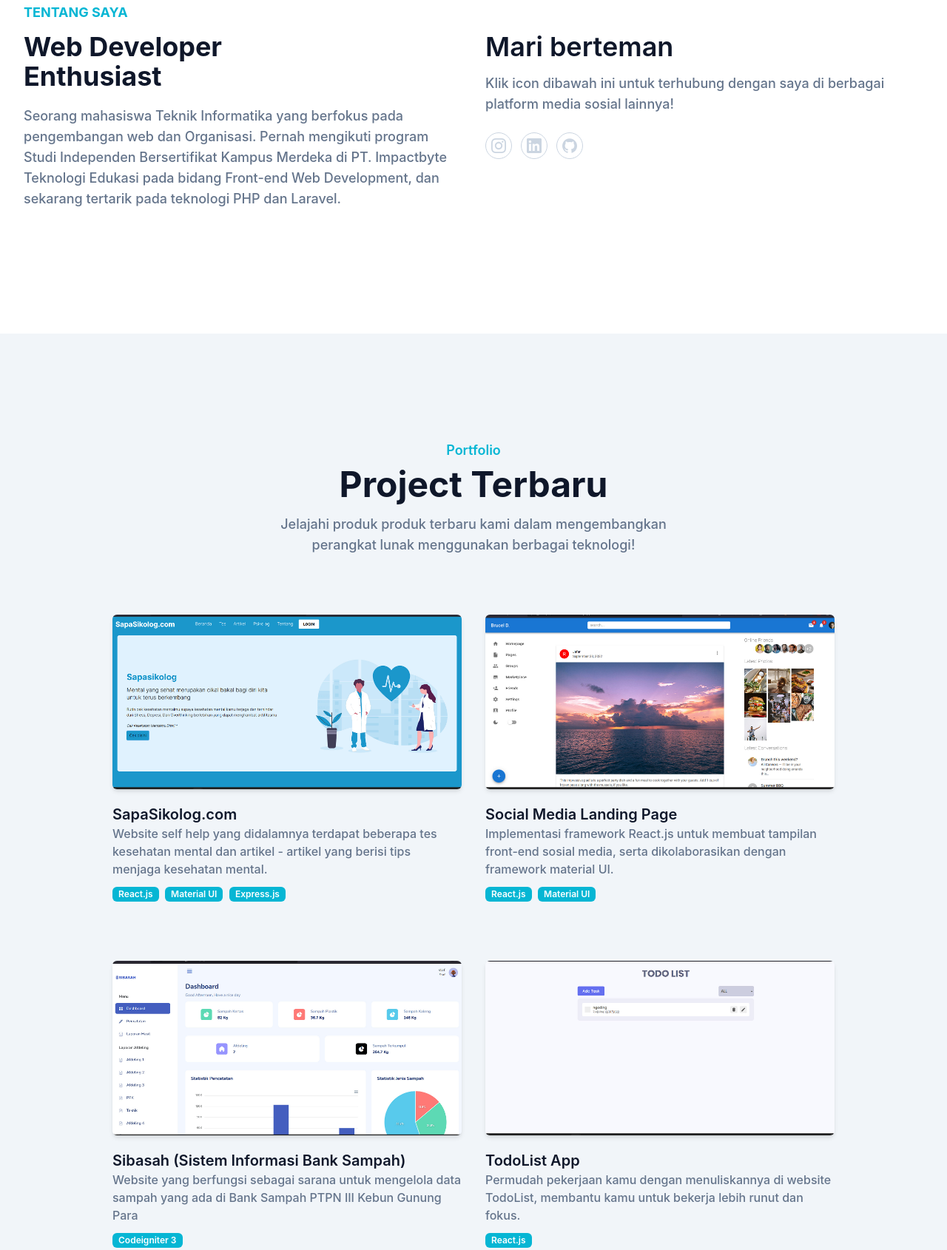
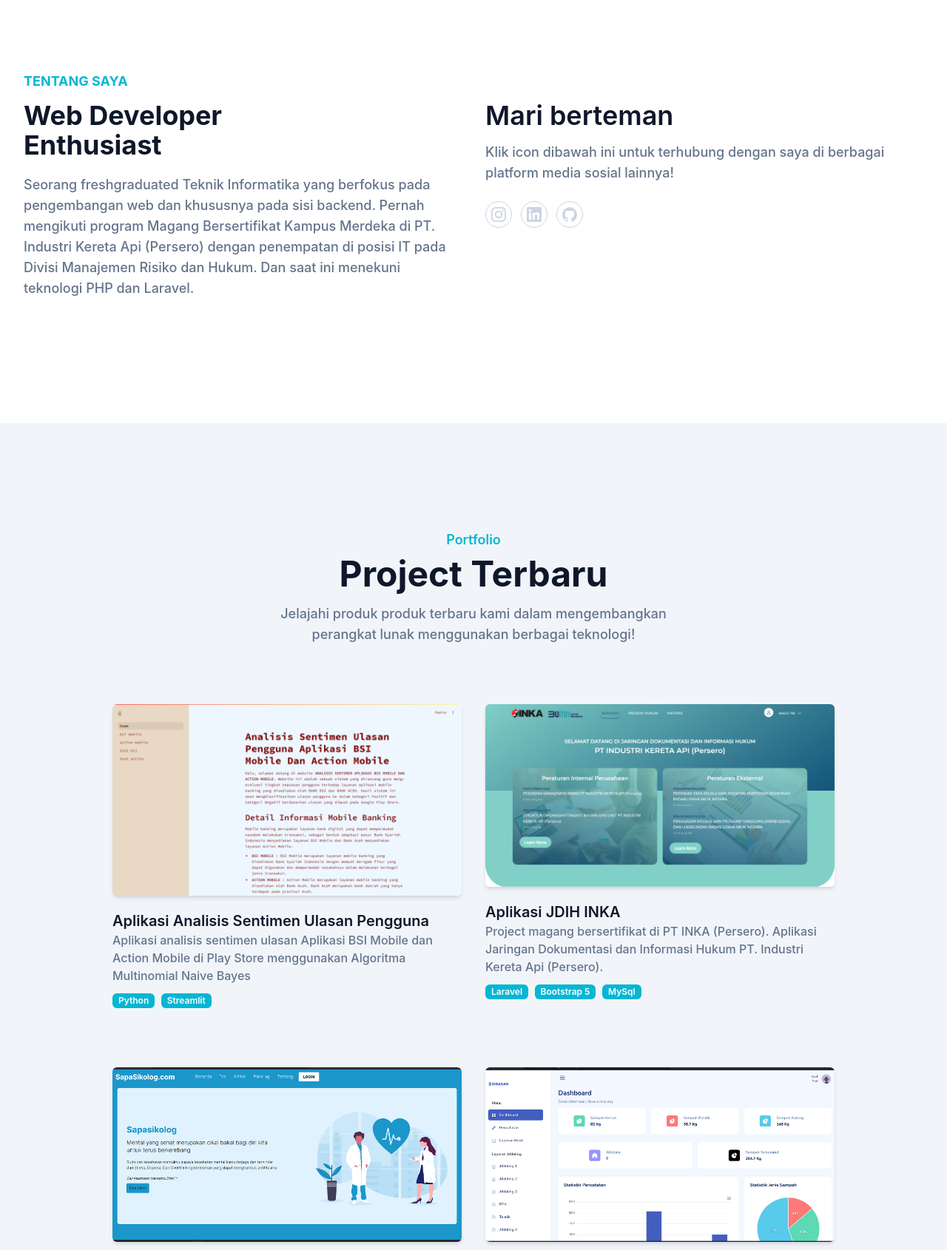
Before and after one commit to BrucelD14/BrucelD14.github.io, a website: page index.html in a window 1280 px wide. Shown: the part 820-2510 px from the top of the page at 74% size. Drawn offline with nearby package versions, Linux system fonts and the light colour scheme.

Commit message:
update E portfolio

```diff
--- a/index.html
+++ b/index.html
@@ -61,7 +61,7 @@
           <h1 class="text-base font-semibold text-primary md:text-xl">Halo Semua 👋, Saya <span
               class="block font-bold text-dark text-4xl mt-1 lg:text-5xl">Brucel Duta</span>
           </h1>
-          <h2 class="font-medium text-secondary text-lg mb-5 lg:text-2xl">Student & <span class="text-dark">Web
+          <h2 class="font-medium text-secondary text-lg mb-5 lg:text-2xl">Backend & <span class="text-dark">Web
               Developer</span>
           </h2>
           <p class="font-medium text-secondary mb-10 leading-relaxed">Do the Best, God the Rest
@@ -74,10 +74,10 @@
 
         <div class="w-full self-end px-4 lg:w-1/2">
           <div class="relative mt-10 lg:mt-9 lg:right-0">
-            <img src="dist/img/almet-brucel.png" alt="Brucel Duta" class="max-w-full mx-auto">
+            <img src="dist/img/bruce_port-trans.png" alt="Brucel Duta" class="max-w-full mx-auto">
             <span class="absolute bottom-0.5 -z-10 left-1/2 -translate-x-1/2 md:scale-125">
 
-              <svg width="400" height="400" viewBox="0 0 200 200" xmlns="http://www.w3.org/2000/svg">
+              <svg width="500" height="500" viewBox="0 0 200 200" xmlns="http://www.w3.org/2000/svg">
                 <path fill="#06b6d4"
                   d="M55,0.9C55,32.9,27.5,65.8,-1.7,65.8C-31,65.8,-62,32.9,-62,0.9C-62,-31,-31,-62.1,-1.7,-62.1C27.5,-62.1,55,-31,55,0.9Z"
                   transform="translate(100 100)" />
@@ -98,10 +98,10 @@
           <h4 class="font-bold uppercase text-primary text-lg mb-3">Tentang Saya</h4>
           <h2 class="font-bold text-dark text-3xl mb-5 max-w-md lg:text-4xl">Web Developer Enthusiast
           </h2>
-          <p class="font-medium text-base text-secondary max-w-xl lg:text-lg">Seorang mahasiswa Teknik Informatika yang
-            berfokus pada pengembangan web dan Organisasi. Pernah mengikuti program Studi Independen Bersertifikat
-            Kampus Merdeka di PT. Impactbyte Teknologi Edukasi pada bidang Front-end Web Development, dan sekarang
-            tertarik pada teknologi PHP dan Laravel.
+          <p class="font-medium text-base text-secondary max-w-xl lg:text-lg">Seorang freshgraduated Teknik Informatika
+            yang berfokus pada pengembangan web dan khususnya pada sisi backend. Pernah mengikuti program Magang
+            Bersertifikat Kampus Merdeka di PT. Industri Kereta Api (Persero) dengan penempatan di posisi IT pada Divisi
+            Manajemen Risiko dan Hukum. Dan saat ini menekuni teknologi PHP dan Laravel.
           </p>
         </div>
 
@@ -120,7 +120,7 @@
               </svg>
             </a>
             <!-- linkedin -->
-            <a href="https://www.linkedin.com/in/brucel-duta-samudera-7155941b9/" target="_blank"
+            <a href="https://www.linkedin.com/in/brucel-duta-7155941b9/" target="_blank"
               class="w-9 h-9 mr-3 rounded-full flex justify-center items-center border border-slate-300 text-slate-300 hover:border-primary hover:bg-primary hover:text-white">
               <svg role="img" width="20" class="fill-current" viewBox="0 0 24 24" xmlns="http://www.w3.org/2000/svg">
                 <title>LinkedIn</title>
@@ -157,6 +157,41 @@
       </div>
 
       <div class="w-full px-4 flex flex-wrap justify-center xl:w-10/12 xl:mx-auto">
+
+        <div class="mb-12 p-4 md:w-1/2">
+          <div class="rounded-md shadow-md overflow-hidden">
+            <img src="dist/img/portfolio/port_analisis.png" alt="Aplikasi JDIH INKA" width="w-full">
+          </div>
+          <h3 class="font-semibold text-xl text-dark mt-5">Aplikasi Analisis Sentimen Ulasan Pengguna</h3>
+          <p class="font-medium text-base text-secondary">Aplikasi analisis sentimen ulasan Aplikasi BSI Mobile dan
+            Action Mobile di Play Store menggunakan Algoritma Multinomial Naive Bayes</p>
+          <button
+            class="text-xs font-semibold text-white bg-primary py-0.5 px-2 rounded-md mt-3 mr-1 hover:cursor-default inline-block">Python
+          </button>
+          <button
+            class="text-xs font-semibold text-white bg-primary py-0.5 px-2 rounded-md mt-3 mr-1 hover:cursor-default inline-block">Streamlit
+          </button>
+        </div>
+        <div class="mb-12 p-4 md:w-1/2">
+          <div class="rounded-md shadow-md overflow-hidden">
+            <img src="dist/img/portfolio/port_jdih.png" alt="Aplikasi JDIH INKA" width="w-full">
+          </div>
+          <h3 class="font-semibold text-xl text-dark mt-5">Aplikasi JDIH INKA</h3>
+          <p class="font-medium text-base text-secondary">Project magang bersertifikat di PT INKA (Persero). Aplikasi
+            Jaringan Dokumentasi dan Informasi Hukum PT.
+            Industri
+            Kereta Api (Persero).</p>
+          <button
+            class="text-xs font-semibold text-white bg-primary py-0.5 px-2 rounded-md mt-3 mr-1 hover:cursor-default inline-block">Laravel
+          </button>
+          <button
+            class="text-xs font-semibold text-white bg-primary py-0.5 px-2 rounded-md mt-3 mr-1 hover:cursor-default inline-block">Bootstrap
+            5
+          </button>
+          <button
+            class="text-xs font-semibold text-white bg-primary py-0.5 px-2 rounded-md mt-3 mr-1 hover:cursor-default inline-block">MySql
+          </button>
+        </div>
         <div class="mb-12 p-4 md:w-1/2">
           <div class="rounded-md shadow-md overflow-hidden">
             <img src="dist/img/portfolio/1.jpg" alt="SapaSikolog.com" width="w-full">
@@ -175,7 +210,7 @@
             class="text-xs font-semibold text-white bg-primary py-0.5 px-2 rounded-md mt-3 mr-1 hover:cursor-default inline-block">Express.js
           </button>
         </div>
-        <div class="mb-12 p-4 md:w-1/2">
+        <!-- <div class="mb-12 p-4 md:w-1/2">
           <div class="rounded-md shadow-md overflow-hidden">
             <img src="dist/img/portfolio/2.jpg" alt="Landing Page Social Media" width="w-full">
           </div>
@@ -189,7 +224,7 @@
             class="text-xs font-semibold text-white bg-primary py-0.5 px-2 rounded-md mt-3 mr-1 hover:cursor-default inline-block">Material
             UI
           </button>
-        </div>
+        </div> -->
         <div class="mb-12 p-4 md:w-1/2">
           <div class="rounded-md shadow-md overflow-hidden">
             <img src="dist/img/portfolio/5.jpg" alt="Sibasah" width="w-full">
@@ -202,7 +237,7 @@
             3
           </button>
         </div>
-        <div class="mb-12 p-4 md:w-1/2">
+        <!-- <div class="mb-12 p-4 md:w-1/2">
           <div class="rounded-md shadow-md overflow-hidden">
             <img src="dist/img/portfolio/4.jpg" alt="ToDoList" width="w-full">
           </div>
@@ -212,7 +247,7 @@
           <button
             class="text-xs font-semibold text-white bg-primary py-0.5 px-2 rounded-md mt-3 mr-1 hover:cursor-default inline-block">React.js
           </button>
-        </div>
+        </div> -->
       </div>
     </div>
   </section>
@@ -232,12 +267,19 @@
 
       <div class="w-full px-4">
         <div class="flex flex-wrap items-center justify-center">
+
+          <a href="#"
+            class="max-w-[120px] mx-4 py-4 grayscale opacity-60 transition duration-500 hover:grayscale-0 hover:opacity-100 lg:mx-6 xl:mx-8">
+            <img src="dist/img/clients/inka.png" alt="Industri Kereta Api (Persero)">
+          </a>
           <a href="#"
             class="max-w-[120px] mx-4 py-4 grayscale opacity-60 transition duration-500 hover:grayscale-0 hover:opacity-100 lg:mx-6 xl:mx-8">
             <img src="dist/img/clients/ptpn.png" alt="PTPN">
+          </a>
           <a href="#"
             class="max-w-[120px] mx-4 py-4 grayscale opacity-60 transition duration-500 hover:grayscale-0 hover:opacity-100 lg:mx-6 xl:mx-8">
             <img src="dist/img/clients/ms.jpg" alt="MS Wellbeing Centre">
+          </a>
           <a href="#"
             class="max-w-[120px] mx-4 py-4 grayscale opacity-60 transition duration-500 hover:grayscale-0 hover:opacity-100 lg:mx-6 xl:mx-8">
             <img src="dist/img/clients/km.webp" alt="Kampus Merdeka">
@@ -295,9 +337,9 @@
           <h2 class="font-bold text-4xl mb-5">Brucel Duta</h2>
           <h3 class="font-bold text-2xl mb-2">Hubungi Kami</h3>
           <p>081378065848</p>
-          <p>samuderaduta144@gmail.com</p>
-          <p>Jl. Simpang Kuburan, Krueng Geukueh</p>
-          <p>Aceh Utara</p>
+          <p>bruceldutasamudra@gmail.com</p>
+          <p>Jl. Gunung Para II, Dolok Merawan</p>
+          <p>Serdang Bedagai</p>
         </div>
         <div class="w-full px-4 mb-12 md:w-1/2">
           <h3 class="font-semibold text-xl text-white mb-5">Tautan</h3>
@@ -333,7 +375,7 @@
             </svg>
           </a>
           <!-- linkedin -->
-          <a href="https://www.linkedin.com/in/brucel-duta-samudera-7155941b9/" target="_blank"
+          <a href="https://www.linkedin.com/in/brucel-duta-7155941b9/" target="_blank"
             class="w-9 h-9 mr-3 rounded-full flex justify-center items-center border border-slate-300 text-slate-300 hover:border-primary hover:bg-primary hover:text-white">
             <svg role="img" width="20" class="fill-current" viewBox="0 0 24 24" xmlns="http://www.w3.org/2000/svg">
               <title>LinkedIn</title>
```
Also changed, not shown: dist/img/bruce_port-trans.png (added), dist/img/clients/INKA.png (added), dist/img/portfolio/port_analisis.png (added), dist/img/portfolio/port_jdih.png (added). Lines whose indentation alone changed are shown as unchanged.
